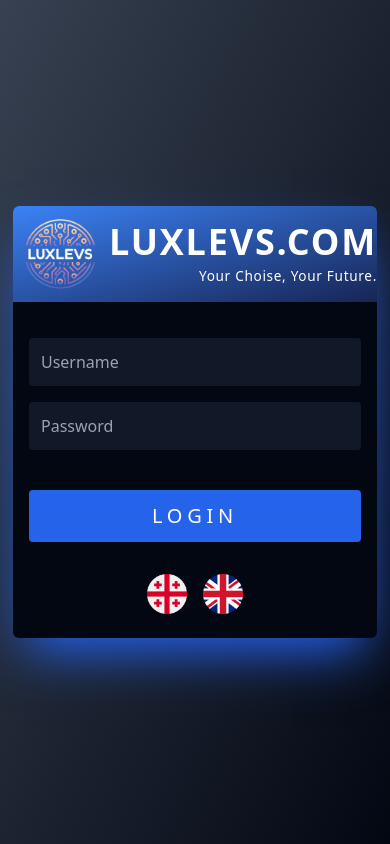
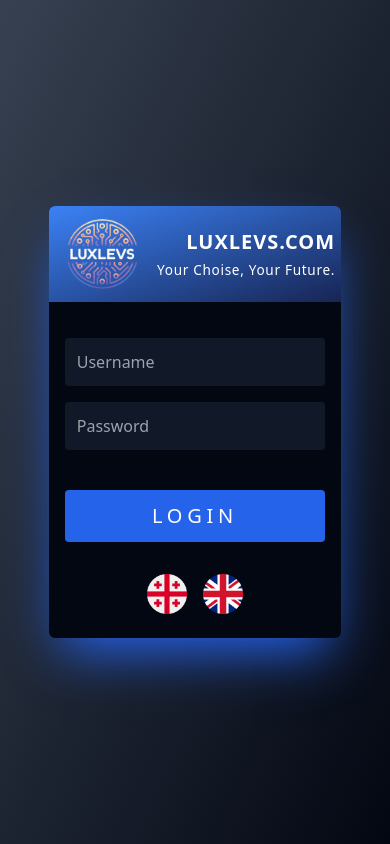
Before and after one commit to Asanoghli/luxlevs-front, a Nuxt app: page /admin in a window 390 px wide. Built offline with nearby package versions, Linux system fonts and the light colour scheme; no server answers.

Commit message:
ADMIN - LOGIN, fixed some responsives

```diff
--- a/pages/admin/index.vue
+++ b/pages/admin/index.vue
@@ -114,7 +114,10 @@
 @apply h-dvh bg-gradient-to-br from-gray-700 to-gray-950 flex justify-center items-center flex-col;
 }
 .modal-wrapper{
-  @apply flex gap-5 justify-center shadow-blue-600 shadow-2xl items-center flex-col lg:h-fit bg-gray-950 lg:w-1/4 rounded-md overflow-hidden ;
+  @apply flex gap-5 justify-center shadow-blue-600 shadow-2xl items-center
+  flex-col lg:h-fit bg-gray-950 rounded-md overflow-hidden
+  w-3/4 sm:w-3/5 md:w-1/2 lg:w-2/5 xl:w-1/3 2xl:w-1/4
+  ;
 }
 
 .logo-and-header-container{
@@ -125,7 +128,7 @@
   @apply flex items-end justify-center flex-col gap-1;
 }
 .header-text{
-  @apply text-white text-4xl font-bold -tracking-tighter;
+  @apply text-white text-xl  md:text-4xl font-bold -tracking-tighter;
 }
 .header-slogan-text{
   @apply text-white -tracking-tighter;
```
